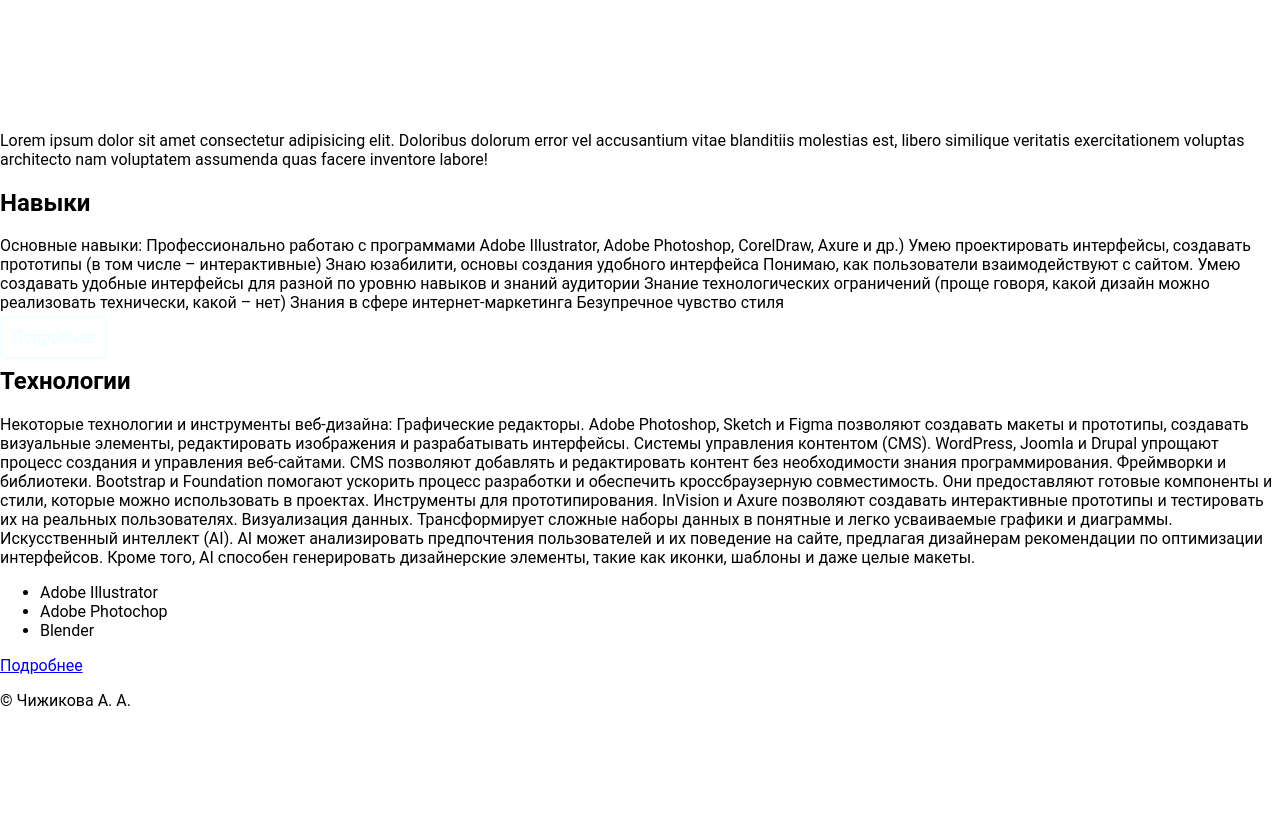
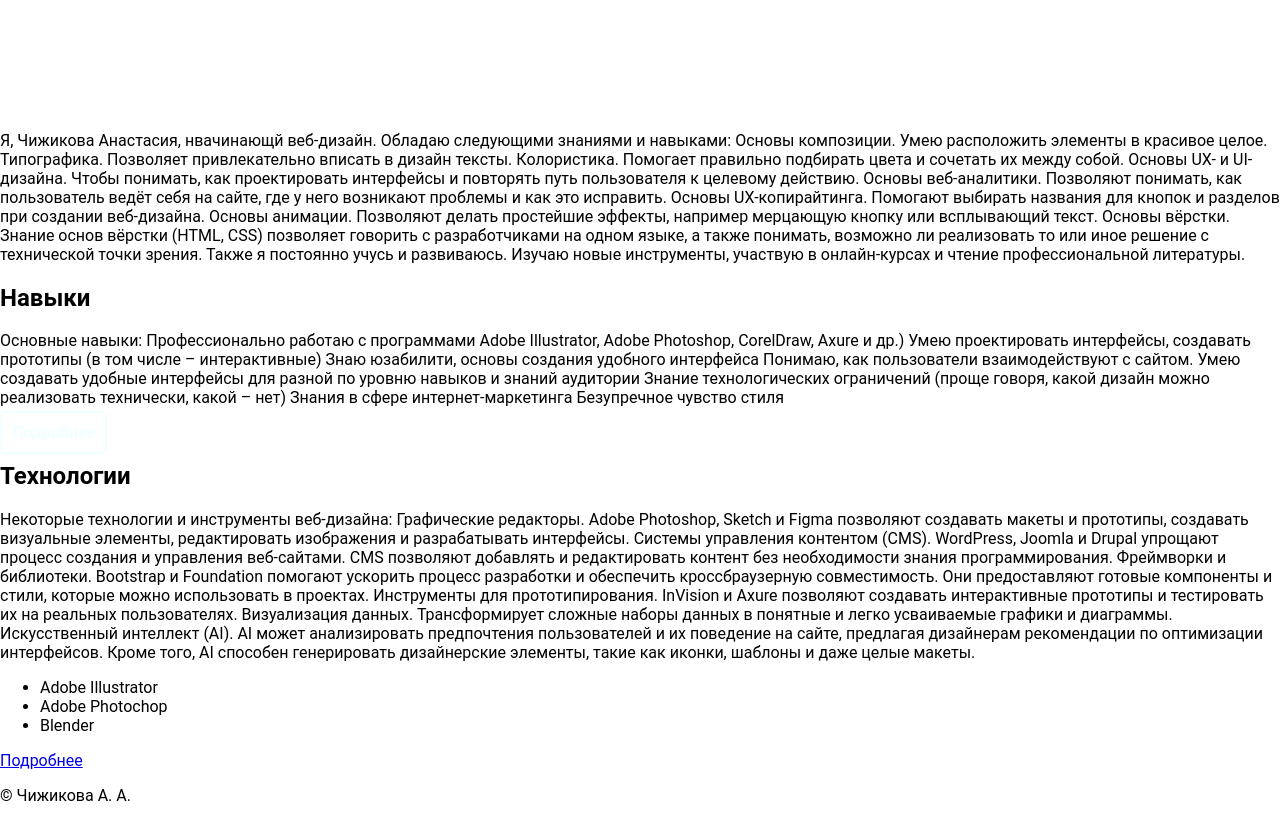
Before and after one commit to Nastya-gatika/Nastya-gatika.github.io, a plain HTML site: page index.html in a window 1280 px wide. Shown: the part 1340-2161 px from the top of the page. Before the commit the page ends 2066 px from the top, so only its background shows below. Drawn offline with Linux system fonts and the light colour scheme.

Commit message:
Update index.html

```diff
--- a/index.html
+++ b/index.html
@@ -23,8 +23,17 @@
         <section id="about">
             <h2>Обо мне</h2>
             <img src="4113826.jpg" alt="Аватар">
-            <p>Lorem ipsum dolor sit amet consectetur adipisicing elit. Doloribus dolorum error vel accusantium vitae blanditiis
-                molestias est, libero similique veritatis exercitationem voluptas architecto nam voluptatem assumenda quas facere inventore labore!</p>
+            <p> Я, Чижикова Анастасия, нвачинающй веб-дизайн. Обладаю следующими знаниями и навыками:
+
+Основы композиции. Умею расположить элементы в красивое целое.
+Типографика. Позволяет привлекательно вписать в дизайн тексты.
+Колористика. Помогает правильно подбирать цвета и сочетать их между собой.
+Основы UX- и UI-дизайна. Чтобы понимать, как проектировать интерфейсы и повторять путь пользователя к целевому действию.
+Основы веб-аналитики. Позволяют понимать, как пользователь ведёт себя на сайте, где у него возникают проблемы и как это исправить.
+Основы UX-копирайтинга. Помогают выбирать названия для кнопок и разделов при создании веб-дизайна.
+Основы анимации. Позволяют делать простейшие эффекты, например мерцающую кнопку или всплывающий текст.
+Основы вёрстки. Знание основ вёрстки (HTML, CSS) позволяет говорить с разработчиками на одном языке, а также понимать, возможно ли реализовать то или иное решение с технической точки зрения.
+Также я постоянно учусь и развиваюсь. Изучаю новые инструменты, участвую в онлайн-курсах и чтение профессиональной литературы. </p>
         </section>
         <section id="skills">
             <h2>Навыки</h2>
```
